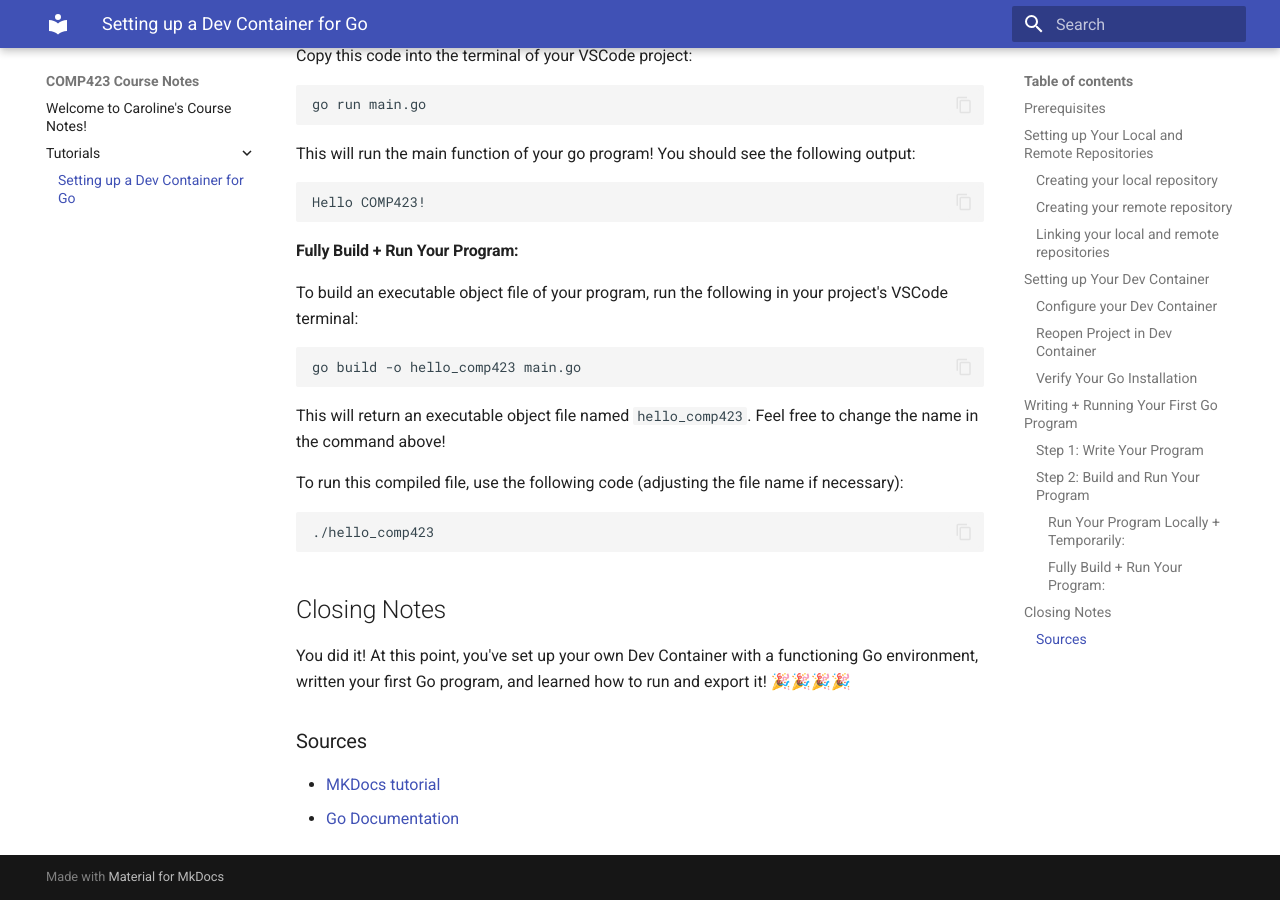
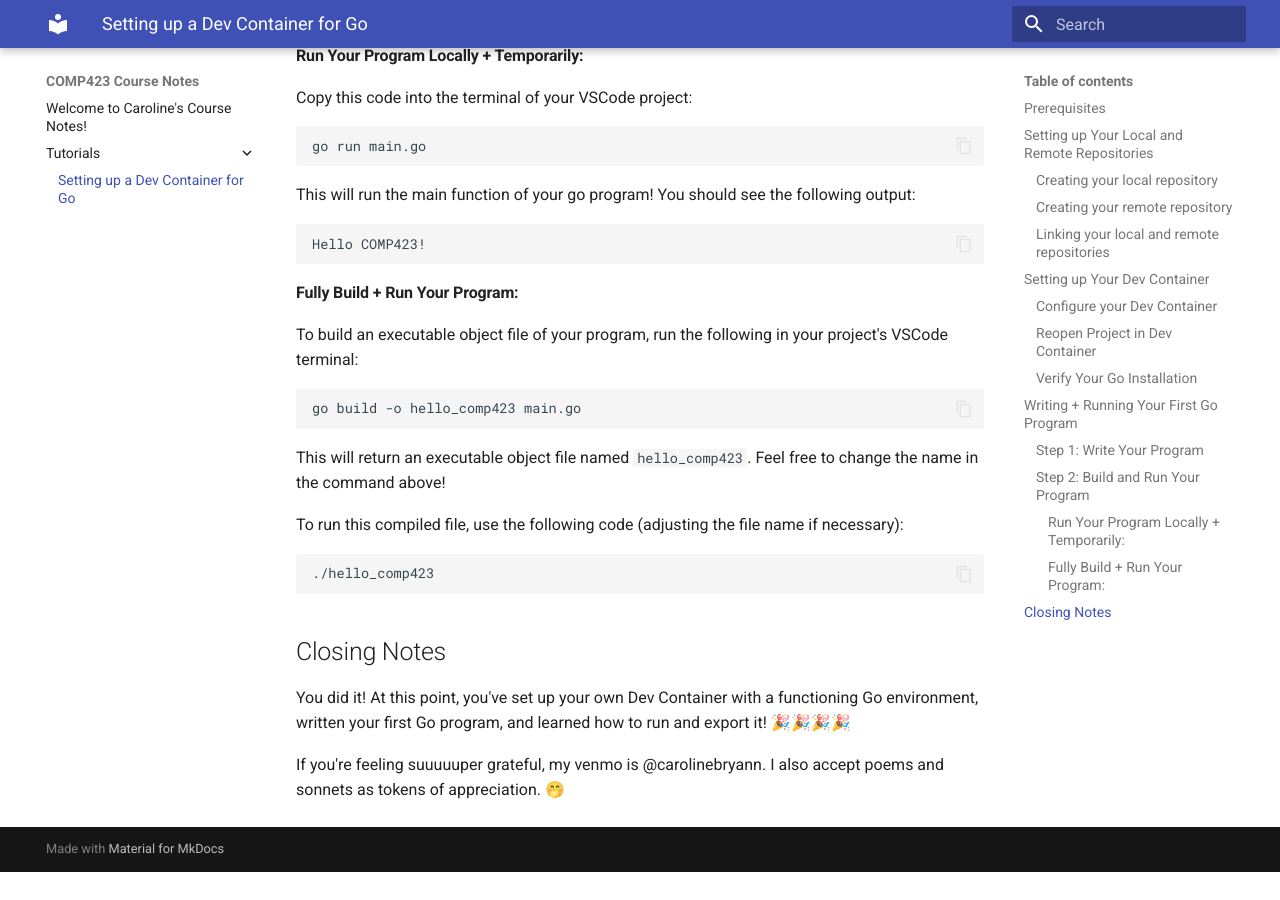
Before and after one commit to cgbryan1/comp423-course-notes, an MkDocs documentation site: the page built from docs/tutorials/go-setup.md, in a window 1280 px wide and 900 px high, scrolled down 4769 px. Built offline with MkDocs 1.6.1 and Material for MkDocs 9.7.7, drawn with Linux system fonts in a browser that asks for light colours; after the commit the page ends 5641 px from its top, so only the background shows below that; some of the changed text lies outside the part shown.

Commit message:
moving sources and adding venmo #broke

```diff
--- a/docs/tutorials/go-setup.md
+++ b/docs/tutorials/go-setup.md
@@ -212,7 +214,4 @@ To run this compiled file, use the following code (adjusting the file name if ne
 
 You did it! At this point, you've set up your own Dev Container with a functioning Go environment, written your first Go program, and learned how to run and export it! 🎉🎉🎉🎉
 
-### Sources
-
-* [MKDocs tutorial](https://comp423-25s.github.io/resources/MkDocs/tutorial/)
-* [Go Documentation](https://go.dev/doc/)
+If you're feeling suuuuuper grateful, my venmo is @carolinebryann. I also accept poems and sonnets as tokens of appreciation. 🤭
```
Also changed, not shown: other parts of docs/tutorials/go-setup.md (+2 -0 lines).
